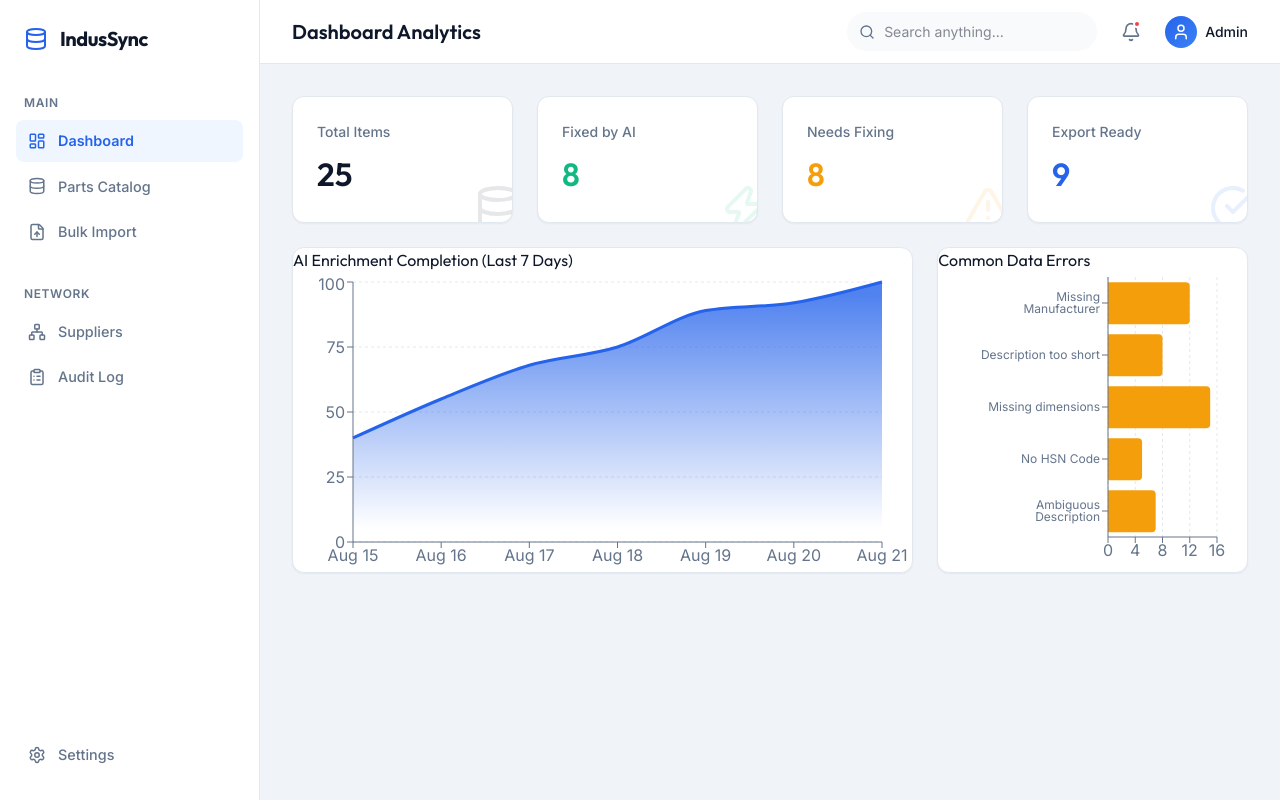
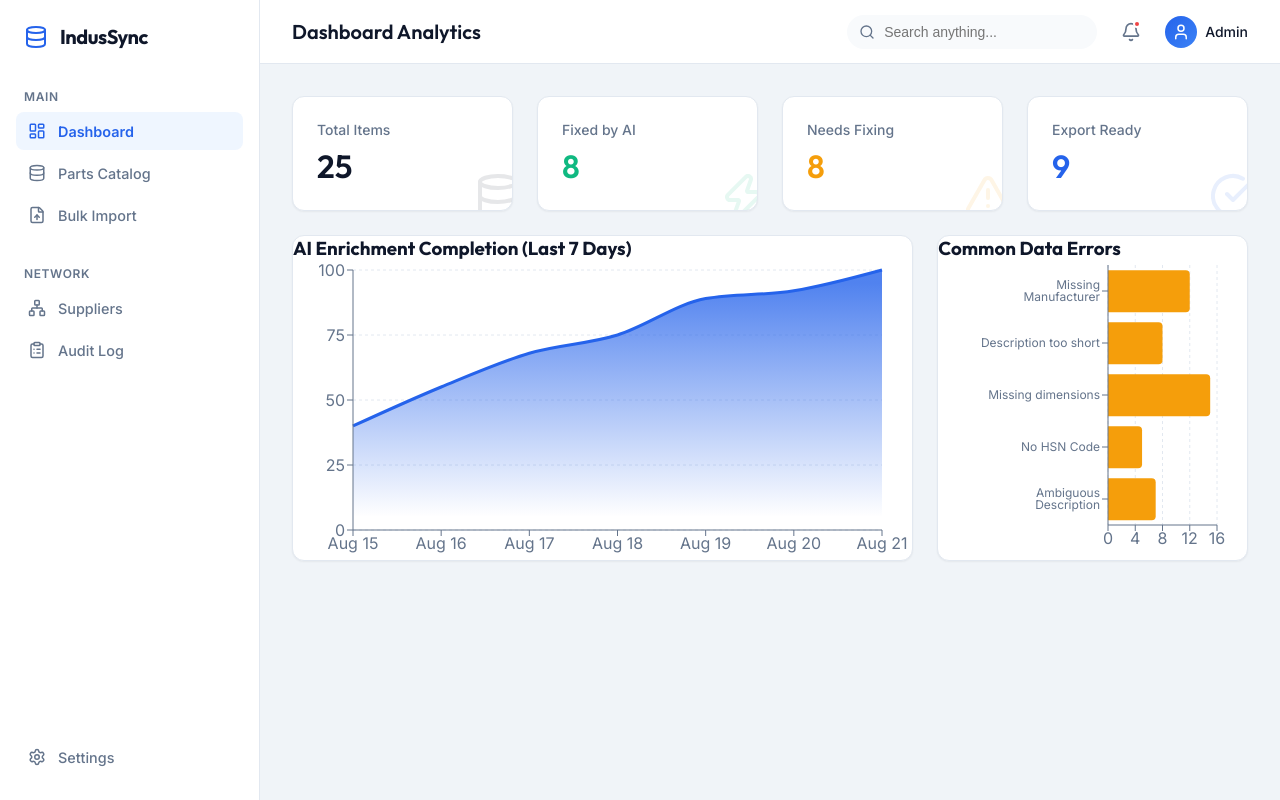
Before and after one commit to Shagunbisht13/IndusSync, a React app in the folder frontend/: page / in a window 1280 px wide. Built offline with nearby package versions, Linux system fonts and the light colour scheme; the HTML template or start-up script is replaced by a standard one.

Commit message:
Fix Vite crash by removing unused Tailwind import

```diff
--- a/frontend/src/index.css
+++ b/frontend/src/index.css
@@ -1,5 +1,4 @@
 @import url('https://fonts.googleapis.com/css2?family=Outfit:wght@300;400;500;600;700&family=Inter:wght@400;500;600&display=swap');
-@import 'tailwindcss';
 
 :root {
   --bg-main: #f0f4f8;
```
